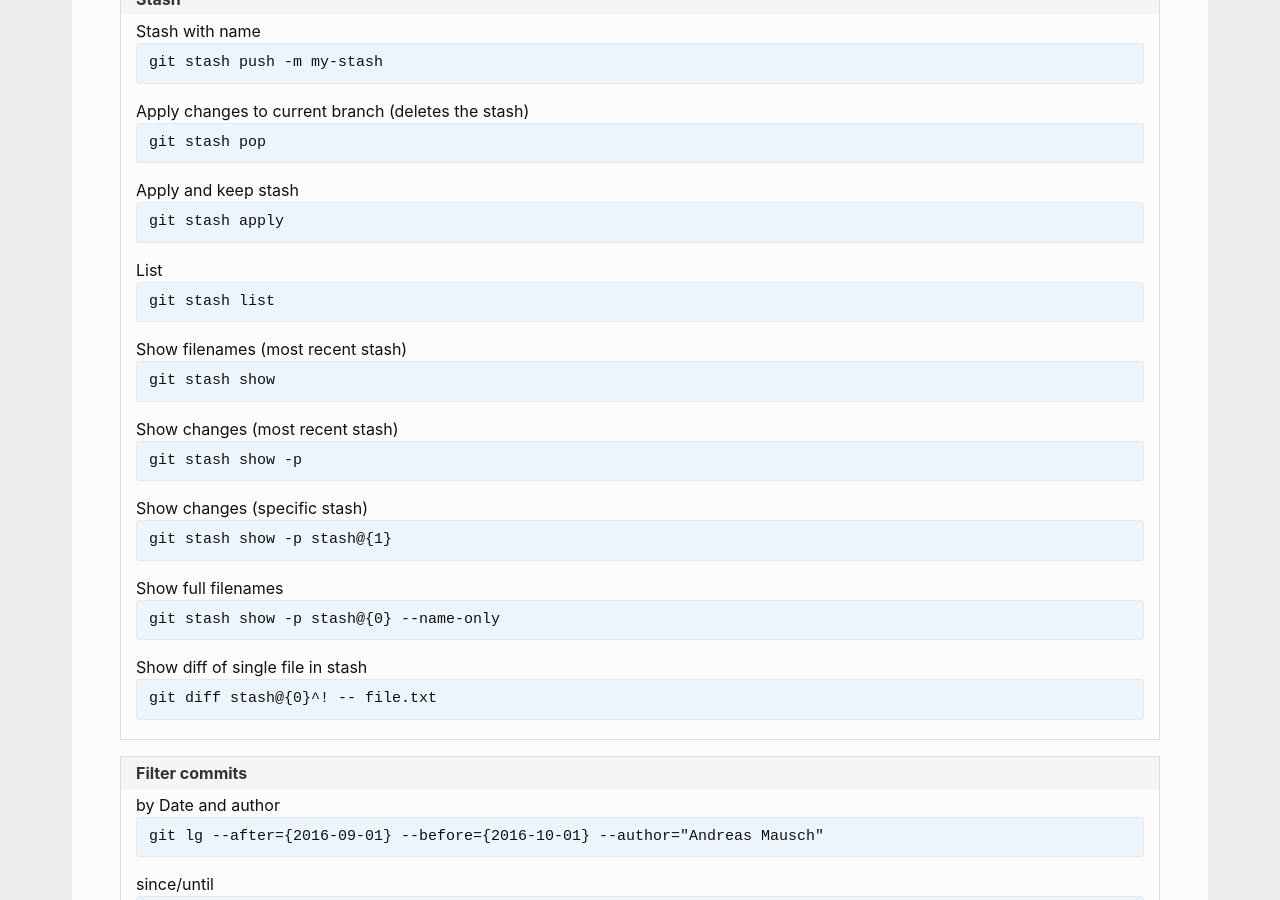
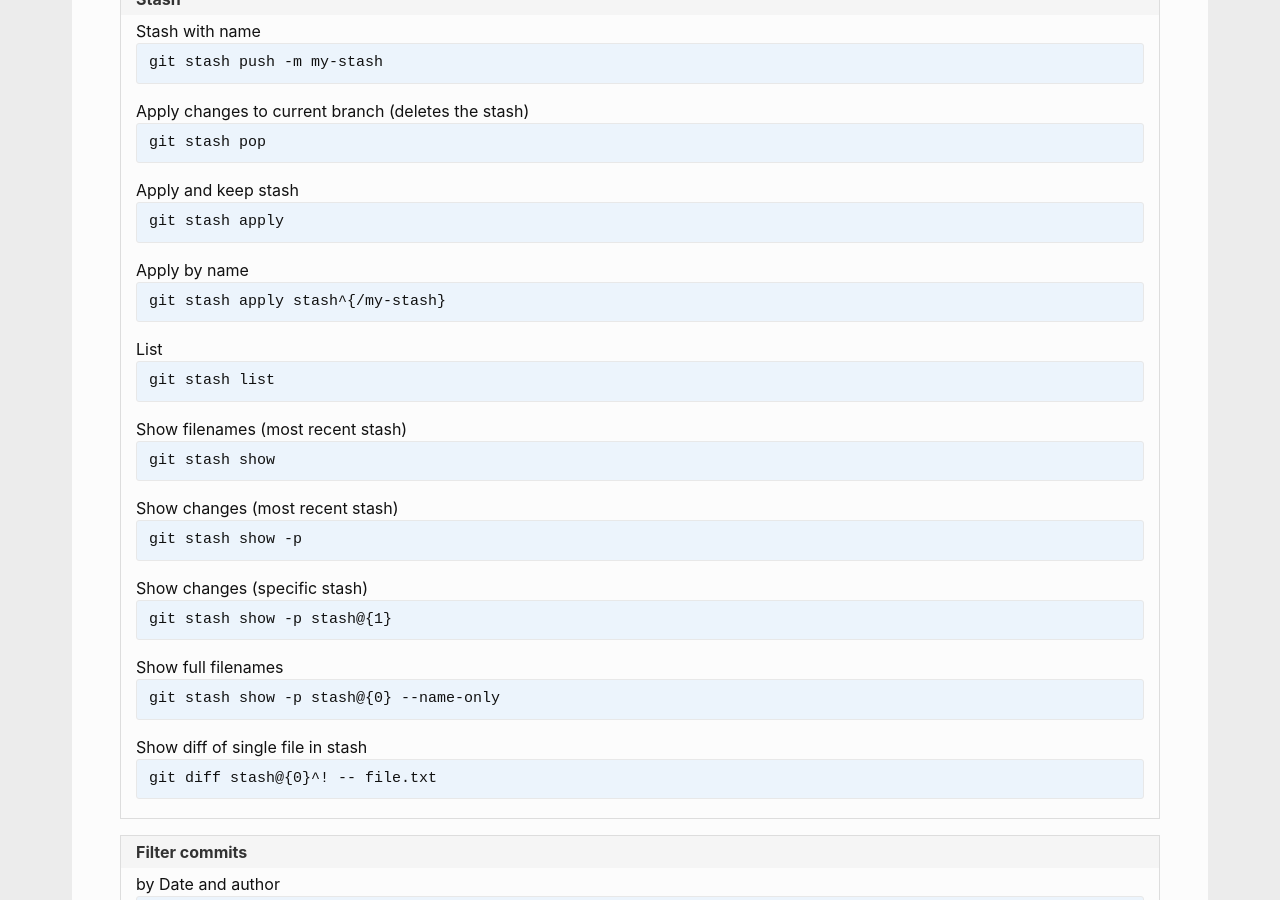
Before and after one commit to andreas-mausch/cheatsheets, a Jekyll site: the page built from _cheatsheets/git.md, in a window 1280 px wide and 900 px high, scrolled down 2412 px. Built offline with Jekyll 4.4.1, drawn with Linux system fonts in a browser that asks for light colours.

Commit message:
git stash apply by name

```diff
--- a/_cheatsheets/git.md
+++ b/_cheatsheets/git.md
@@ -46,6 +46,7 @@ section:
       Stash with name: git stash push -m my-stash
       Apply changes to current branch (deletes the stash): git stash pop
       Apply and keep stash: git stash apply
+      Apply by name: git stash apply stash^{/my-stash}
       List: git stash list
       Show filenames (most recent stash): git stash show
       Show changes (most recent stash): git stash show -p
```
